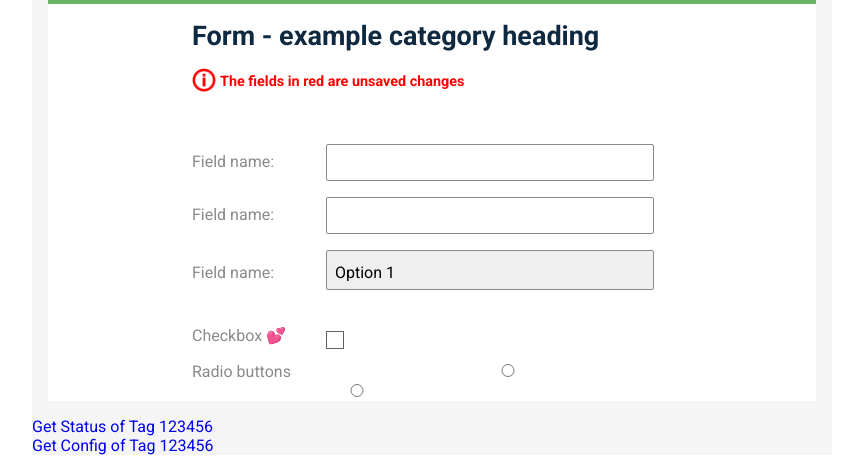
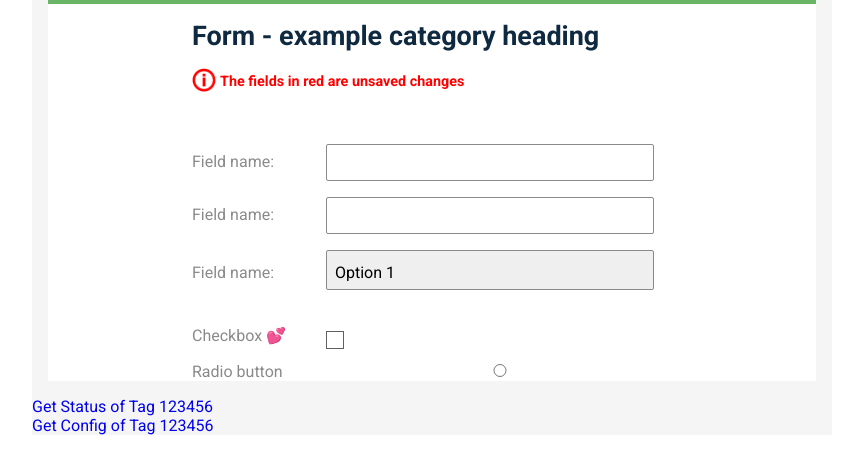
Before and after one commit to arribada/horizon-gui, a Flask app: template webserver/templates/scan.html in a window 1280 px wide. Shown: the part 1143-1614 px from the top of the page, without its empty margins (208-1055 px from the left). After the commit the page ends 1578 px from the top, so only its background shows below. Run offline with Flask 2, Linux system fonts and the light colour scheme; the template is opened without the code that fills it, so the values that code supplies are empty; parts of the project's set-up code (start-up, migrations or seed data) failed here and were passed over.

Commit message:
Deleted extra radio button

```diff
--- a/webserver/templates/scan.html
+++ b/webserver/templates/scan.html
@@ -159,8 +159,7 @@
                         <label class="inline-block">Checkbox 💕</label>
                     </div>
                     <div class="form-field happy-margin">
-                        <label class="inline-block">Radio buttons</label>
-                        <input type="radio">
+                        <label class="inline-block">Radio button</label>
                         <input type="radio">
                     </div>
                 </form>
```
